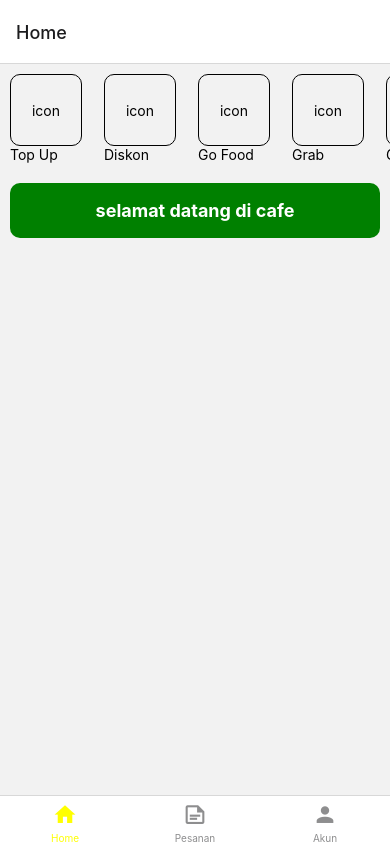
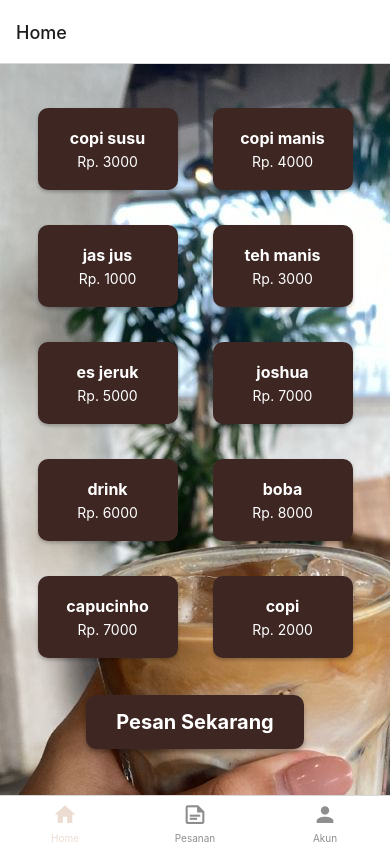
Before and after one commit to muzammilbinmarsuhen/UTS-Mobile-Apps-Android, a React Native app: screen /Home in a window 390 px wide. Built offline with nearby package versions, Linux system fonts and the light colour scheme.

Commit message:
mengubah tampilan home

```diff
--- a/src/App.jsx
+++ b/src/App.jsx
@@ -13,7 +13,7 @@ const Tabs = createBottomTabNavigator();
 
 const MenuTab = () => {
   return (
-    <Tabs.Navigator screenOptions={{tabBarActiveTintColor: 'yellow'}}>
+    <Tabs.Navigator screenOptions={{tabBarActiveTintColor: '#eddcd2'}}>
       <Tabs.Screen
         name="Home"
         component={Home}
--- a/src/screens/Akun.jsx
+++ b/src/screens/Akun.jsx
@@ -1,9 +1,34 @@
-import React from 'react';
-import { StyleSheet, Text, View, Image } from 'react-native';
+import React, {useRef} from 'react';
+import {
+  StyleSheet,
+  Text,
+  View,
+  Image,
+  ScrollView,
+  TouchableOpacity,
+  Animated,
+  Easing,
+} from 'react-native';
 
-const Akun = ({ namaPengguna, email, fotoProfil }) => {
+const Akun = ({namaPengguna, email, fotoProfil}) => {
+  const animatedValue = useRef(new Animated.Value(0)).current;
+
+  const startAnimation = () => {
+    Animated.timing(animatedValue, {
+      toValue: 1,
+      duration: 500,
+      easing: Easing.ease,
+      useNativeDriver: true,
+    }).start();
+  };
+
+  const translateX = animatedValue.interpolate({
+    inputRange: [0, 1],
+    outputRange: [200, 0],
+  });
+
   return (
-    <View style={styles.container}>
+    <ScrollView style={styles.container}>
       <View style={styles.header}>
         {fotoProfil && <Image source={fotoProfil} style={styles.fotoProfil} />}
         <Text style={styles.username}>{namaPengguna}</Text>
@@ -12,13 +37,48 @@ const Akun = ({ namaPengguna, email, fotoProfil }) => {
         <Text style={styles.label}>Email:</Text>
         <Text style={styles.textInfo}>{email}</Text>
       </View>
-    </View>
+      <TouchableOpacity onPress={startAnimation} style={styles.table}>
+        <Animated.View style={[styles.tableItem, {transform: [{translateX}]}]}>
+          <Text style={styles.tableText}>Alamat</Text>
+        </Animated.View>
+      </TouchableOpacity>
+      <TouchableOpacity onPress={startAnimation} style={styles.table}>
+        <Animated.View style={[styles.tableItem, {transform: [{translateX}]}]}>
+          <Text style={styles.tableText}>Pembayaran</Text>
+        </Animated.View>
+      </TouchableOpacity>
+      <TouchableOpacity onPress={startAnimation} style={styles.table}>
+        <Animated.View style={[styles.tableItem, {transform: [{translateX}]}]}>
+          <Text style={styles.tableText}>Pusat Bantuan</Text>
+        </Animated.View>
+      </TouchableOpacity>
+      <TouchableOpacity onPress={startAnimation} style={styles.table}>
+        <Animated.View style={[styles.tableItem, {transform: [{translateX}]}]}>
+          <Text style={styles.tableText}>Pengaturan</Text>
+        </Animated.View>
+      </TouchableOpacity>
+      <TouchableOpacity onPress={startAnimation} style={styles.table}>
+        <Animated.View style={[styles.tableItem, {transform: [{translateX}]}]}>
+          <Text style={styles.tableText}>Panduan</Text>
+        </Animated.View>
+      </TouchableOpacity>
+      <TouchableOpacity onPress={startAnimation} style={styles.table}>
+        <Animated.View style={[styles.tableItem, {transform: [{translateX}]}]}>
+          <Text style={styles.tableText}>Kebijakan Privasi</Text>
+        </Animated.View>
+      </TouchableOpacity>
+      <TouchableOpacity onPress={startAnimation} style={styles.table}>
+        <Animated.View style={[styles.tableItem, {transform: [{translateX}]}]}>
+          <Text style={styles.tableText}>Media Sosial</Text>
+        </Animated.View>
+      </TouchableOpacity>
+    </ScrollView>
   );
 };
 
 const styles = StyleSheet.create({
   container: {
-    backgroundColor: '#f0f2f5', // Warna latar biru muda ala Facebook
+    backgroundColor: '#fff',
     paddingVertical: 20,
     paddingHorizontal: 15,
   },
@@ -36,9 +96,11 @@ const styles = StyleSheet.create({
   username: {
     fontSize: 24,
     fontWeight: 'bold',
-    color: '#1877f2', // Warna biru Facebook
+    color: '#1877f2',
   },
-  info: {},
+  info: {
+    marginBottom: 15,
+  },
   label: {
     fontSize: 18,
     fontWeight: 'bold',
@@ -47,6 +109,19 @@ const styles = StyleSheet.create({
   textInfo: {
     fontSize: 16,
   },
+  table: {
+    borderBottomWidth: 1,
+    borderBottomColor: '#ddd',
+  },
+  tableItem: {
+    paddingVertical: 15,
+    paddingLeft: 10,
+    backgroundColor: '#f7f7f7',
+  },
+  tableText: {
+    fontSize: 20,
+    color: '#333',
+  },
 });
 
 export default Akun;
--- a/src/screens/Home.jsx
+++ b/src/screens/Home.jsx
@@ -1,45 +1,148 @@
-import {StyleSheet, Text, View, FlatList, TouchableOpacity} from 'react-native';
-import React from 'react';
-import IconMenu from '../components/IconMenu';
+import React, { useState } from 'react';
+import {
+  StyleSheet,
+  Text,
+  View,
+  FlatList,
+  TouchableOpacity,
+  ImageBackground,
+  Animated,
+} from 'react-native';
 
 const Data = [
-  {id: 1, label: 'Top Up'},
-  {id: 2, label: 'Diskon'},
-  {id: 3, label: 'Go Food'},
-  {id: 4, label: 'Grab'},
-  {id: 5, label: 'Gojek'},
+  { id: 1, label: 'copi susu', price: 'Rp. 3000' },
+  { id: 2, label: 'copi manis', price: 'Rp. 4000' },
+  { id: 3, label: 'jas jus', price: 'Rp. 1000' },
+  { id: 4, label: 'teh manis', price: 'Rp. 3000' },
+  { id: 5, label: 'es jeruk', price: 'Rp. 5000' },
+  { id: 6, label: 'joshua', price: 'Rp. 7000' },
+  { id: 7, label: 'drink', price: 'Rp. 6000' },
+  { id: 8, label: 'boba', price: 'Rp. 8000' },
+  { id: 9, label: 'capucinho', price: 'Rp. 7000' },
+  { id: 10, label: 'copi', price: 'Rp. 2000' },
 ];
 
-const Home = ({navigation}) => {
+const Home = ({ navigation }) => {
+  const [isCheckingOut, setIsCheckingOut] = useState(false);
+
+  const checkoutScale = new Animated.Value(1);
+
+  const checkoutAnimation = () => {
+    setIsCheckingOut(true);
+    Animated.timing(checkoutScale, {
+      toValue: 0.9,
+      duration: 100,
+      useNativeDriver: true,
+    }).start(() => {
+      Animated.timing(checkoutScale, {
+        toValue: 1,
+        duration: 100,
+        useNativeDriver: true,
+      }).start(() => {
+        navigation.navigate('Pesan');
+        setIsCheckingOut(false);
+      });
+    });
+  };
+
   return (
-    <View>
-      <FlatList
-        data={Data}
-        renderItem={({item}) => <IconMenu label={item.label} />}
-        horizontal={true}
-      />
-      <TouchableOpacity
-        onPress={() => navigation.navigate('Pesan')}
-        style={styles.btn}>
-        <Text style={styles.txt}>selamat datang di cafe</Text>
-      </TouchableOpacity>
-    </View>
+    <ImageBackground
+      source={require('../assets/br (1).jpeg')}
+      style={styles.background}>
+      <View style={styles.container}>
+        <View style={styles.menuContainer}>
+          {Data.map(item => (
+            <TouchableOpacity
+              key={item.id}
+              style={[
+                styles.menuItem,
+                { backgroundColor: '#3E2723' },
+                isCheckingOut && { transform: [{ scale: checkoutScale }] },
+              ]}
+              onPress={() => {
+                navigation.navigate('Detail', { item });
+              }}>
+              <Text style={styles.menuText}>{item.label}</Text>
+              <Text style={styles.menuPrice}>{item.price}</Text>
+            </TouchableOpacity>
+          ))}
+        </View>
+        <TouchableOpacity
+          onPress={checkoutAnimation}
+          style={styles.btn}
+          disabled={isCheckingOut}>
+          <Text style={styles.txt}>Pesan Sekarang</Text>
+        </TouchableOpacity>
+      </View>
+    </ImageBackground>
   );
 };
 
 export default Home;
 
 const styles = StyleSheet.create({
-  btn: {
-    margin: 10,
-    padding: 17,
+  background: {
+    flex: 1,
+    resizeMode: 'cover',
+    justifyContent: 'center',
+    backgroundColor: '#eddcd2',
+  },
+  container: {
+    flex: 1,
+    padding: 20,
     justifyContent: 'center',
     alignItems: 'center',
+  },
+  menuContainer: {
+    flexDirection: 'row',
+    flexWrap: 'wrap',
+    justifyContent: 'center',
+    marginBottom: 20,
+  },
+  menuItem: {
+    width: '40%',
+    margin: '5%',
     borderRadius: 10,
-    backgroundColor: 'green',
+    paddingVertical: 20,
+    paddingHorizontal: 10,
+    alignItems: 'center',
+    justifyContent: 'center',
+    shadowColor: '#000',
+    shadowOffset: {
+      width: 0,
+      height: 2,
+    },
+    shadowOpacity: 0.25,
+    shadowRadius: 3.84,
+    elevation: 5,
+  },
+  menuText: {
+    fontSize: 16,
+    fontWeight: 'bold',
+    color: '#fff',
+  },
+  menuPrice: {
+    fontSize: 14,
+    color: '#fff',
+    marginTop: 5, // Adding margin-top for spacing
+  },
+  btn: {
+    paddingVertical: 15,
+    paddingHorizontal: 30,
+    borderRadius: 10,
+    backgroundColor: '#3E2723',
+    shadowColor: '#000',
+    shadowOffset: {
+      width: 0,
+      height: 3,
+    },
+    shadowOpacity: 0.27,
+    shadowRadius: 4.65,
+    elevation: 6,
+    marginBottom: 20,
   },
   txt: {
-    fontSize: 18,
+    fontSize: 20,
     fontWeight: 'bold',
     color: 'white',
   },
```
